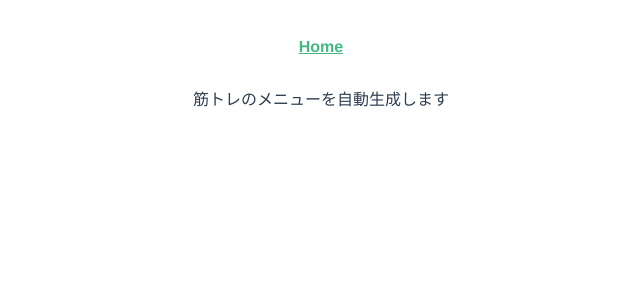
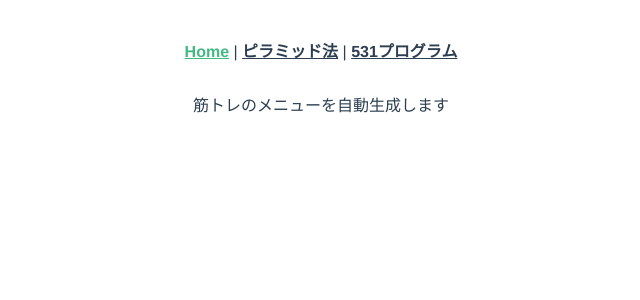
Before and after one commit to y-soliloquy/training-generator, a Vue app: page / in a window 1280 px wide. Shown: the top 300 px of the page, without its empty margins (319-959 px from the left). Built offline with nearby package versions, Linux system fonts and the light colour scheme.

Commit message:
ページコンポーネントのルーティング設定

```diff
--- a/src/App.vue
+++ b/src/App.vue
@@ -1,6 +1,8 @@
 <template>
 	<nav>
-		<router-link to="/">Home</router-link>
+		<router-link to="/">Home</router-link> |
+		<router-link to="/piramidmethod">ピラミッド法</router-link> |
+		<router-link to="/531method">531プログラム</router-link>
 	</nav>
 	<router-view />
 </template>
--- a/src/router/index.ts
+++ b/src/router/index.ts
@@ -1,11 +1,23 @@
 import { createRouter, createWebHistory, RouteRecordRaw } from "vue-router";
 import HomeView from "../views/HomeView.vue";
+import PiramidMethod from "../views/PiramidMethodView.vue";
+import ThreeTwoOneMethod from "../views/531MethodView.vue";
 
 const routes: Array<RouteRecordRaw> = [
 	{
 		path: "/",
 		name: "home",
 		component: HomeView,
+	},
+	{
+		path: "/piramidmethod",
+		name: "piramidMethod",
+		component: PiramidMethod,
+	},
+	{
+		path: "/531method",
+		name: "531Method",
+		component: ThreeTwoOneMethod,
 	},
 	// {
 	//   path: "/about",
```
